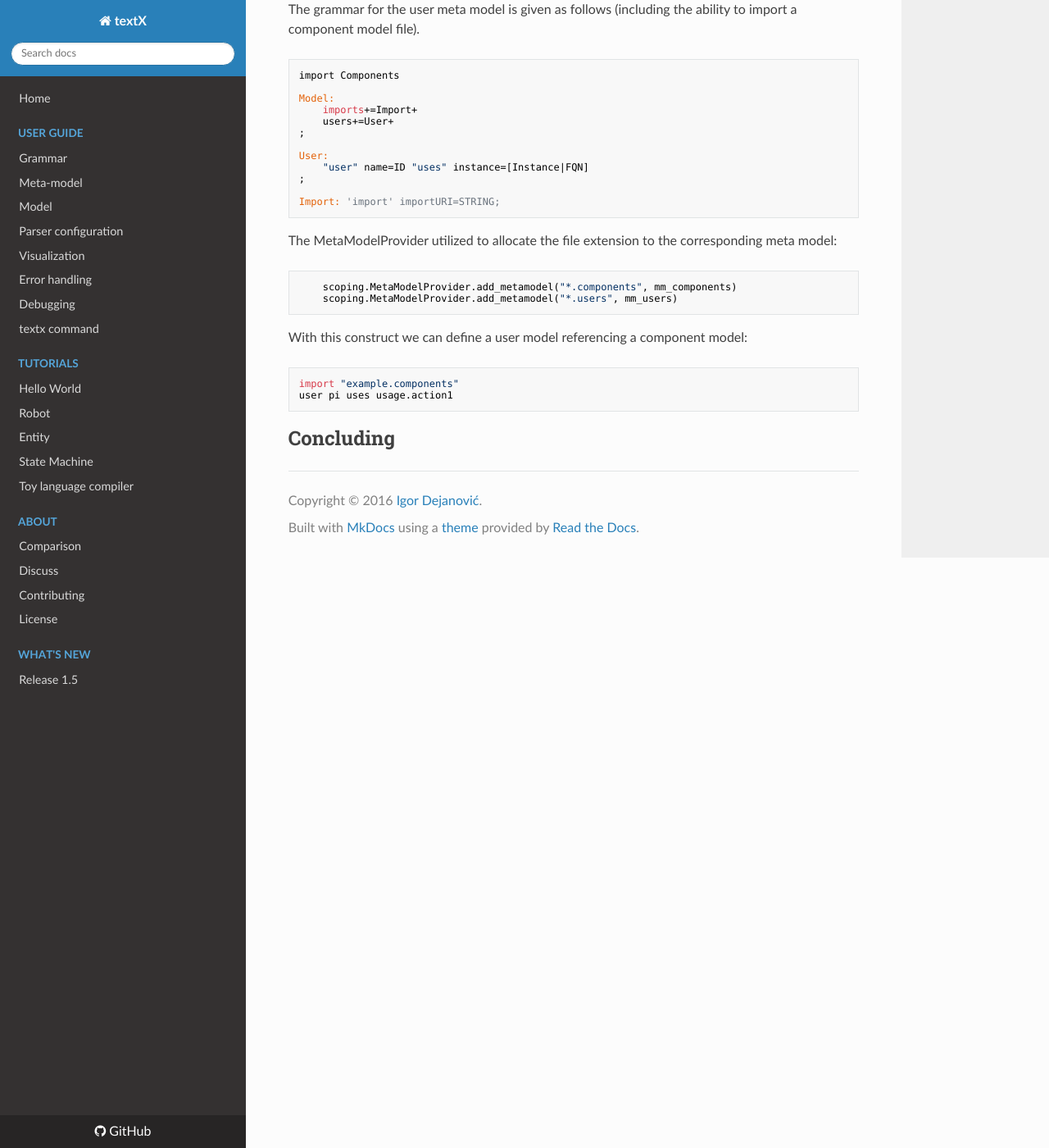
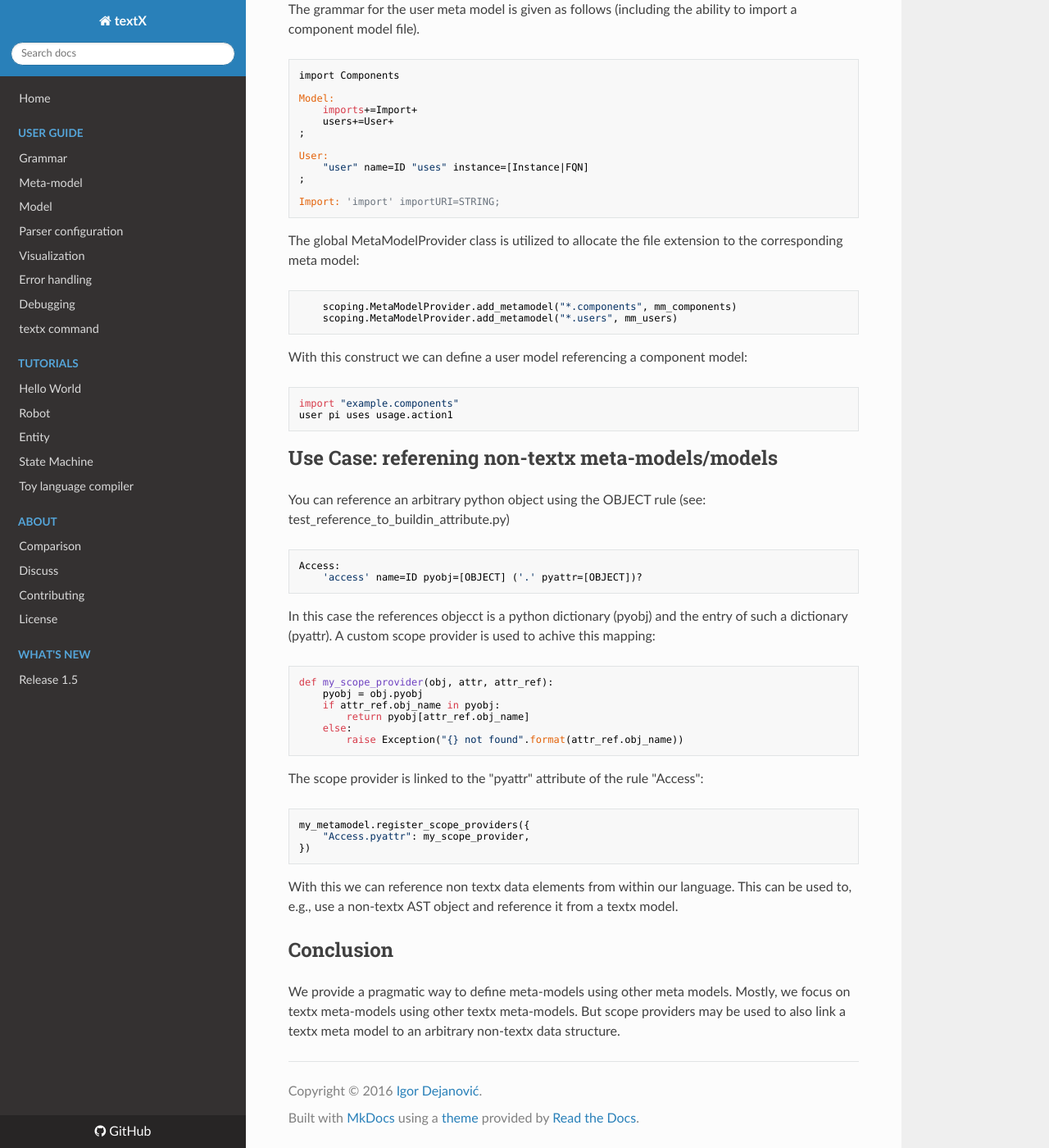
Before and after one commit to textX/textX, an MkDocs documentation site: the page built from docs/multimetamodel.md, in a window 1280 px wide and 1400 px high, scrolled down 1188 px. Shown: the whole window at 82% size. Built offline with MkDocs 1.6.1, drawn with Linux system fonts in a browser that asks for light colours; nearby versions of some CDN libraries; old or Windows-style settings are respelled for this version of MkDocs.

Commit message:
more docu

```diff
--- a/docs/multimetamodel.md
+++ b/docs/multimetamodel.md
@@ -66,8 +66,8 @@ ability to import a component model file).
     Import: 'import' importURI=STRING;
 
 
-The MetaModelProvider utilized to allocate the file extension to the
-corresponding meta model:
+The global MetaModelProvider class is utilized to allocate the file
+extension to the corresponding meta model:
 
         scoping.MetaModelProvider.add_metamodel("*.components", mm_components)
         scoping.MetaModelProvider.add_metamodel("*.users", mm_users)
@@ -78,4 +78,42 @@ model:
     import "example.components"
     user pi uses usage.action1
 
-## Concluding
+
+## Use Case: referening non-textx meta-models/models
+
+You can reference an arbitrary python object using the OBJECT rule (see:
+test_reference_to_buildin_attribute.py)
+
+    Access:
+        'access' name=ID pyobj=[OBJECT] ('.' pyattr=[OBJECT])?
+
+
+In this case the references objecct is a python dictionary (pyobj)
+and the entry of such a dictionary (pyattr). A custom scope provider
+is used to achive this mapping:
+
+    def my_scope_provider(obj, attr, attr_ref):
+        pyobj = obj.pyobj
+        if attr_ref.obj_name in pyobj:
+            return pyobj[attr_ref.obj_name]
+        else:
+            raise Exception("{} not found".format(attr_ref.obj_name))
+
+
+The scope provider is linked to the "pyattr" attribute of the rule "Access":
+
+    my_metamodel.register_scope_providers({
+        "Access.pyattr": my_scope_provider,
+    })
+
+
+With this we can reference non textx data elements from within our language.
+This can be used to, e.g., use a non-textx AST object and reference it from
+a textx model.
+
+## Conclusion
+
+We provide a pragmatic way to define meta-models using other meta models.
+Mostly, we focus on textx meta-models using other textx meta-models. But
+scope providers may be used to also link a textx meta model to an arbitrary
+non-textx data structure.
```
